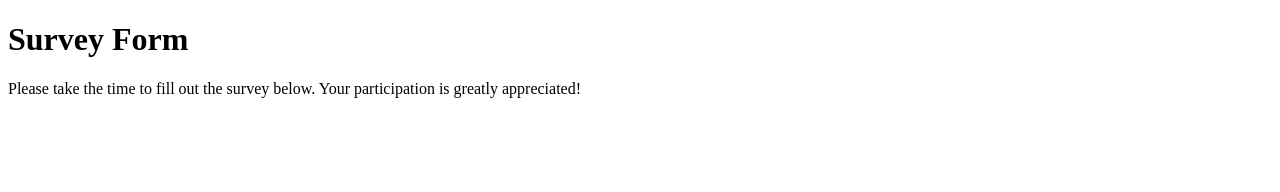
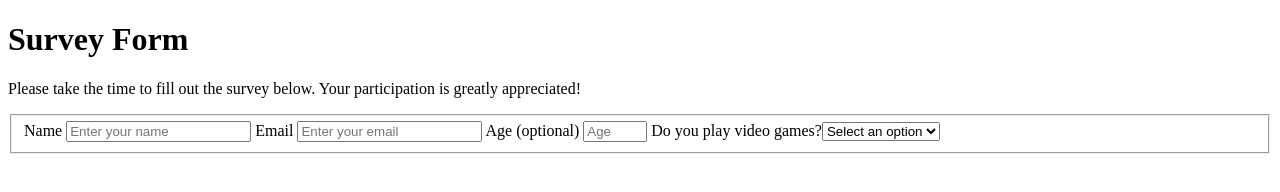
Before and after one commit to Moagi-T/survey-form, a plain HTML site: page index.html in a window 1280 px wide. Drawn offline with Linux system fonts and the light colour scheme.

Commit message:
Add first fieldset asking for user information

```diff
--- a/index.html
+++ b/index.html
@@ -8,5 +8,17 @@
 <body>
     <h1 id="title">Survey Form</h1>
     <p id="description">Please take the time to fill out the survey below. Your participation is greatly appreciated!</p>
+    <fieldset>
+        <label id="name-label" >Name <input type="text" id="name" placeholder="Enter your name" required ></label>
+        <label id="email-label" >Email <input type="email" id="email" placeholder="Enter your email" required ></label>
+        <label id="number-label" >Age (optional) <input type="number" id="number" min="1" max="120" placeholder="Age"></label>
+        <label for="dropdown">Do you play video games?<select id="dropdown">
+          <option value="">Select an option</option>
+          <option value="1">No</option>
+          <option value="2">Yes</option>
+          <option value="3">Maybe</option>
+        </select>
+        </label>
+      </fieldset>
 </body>
 </html>
```
